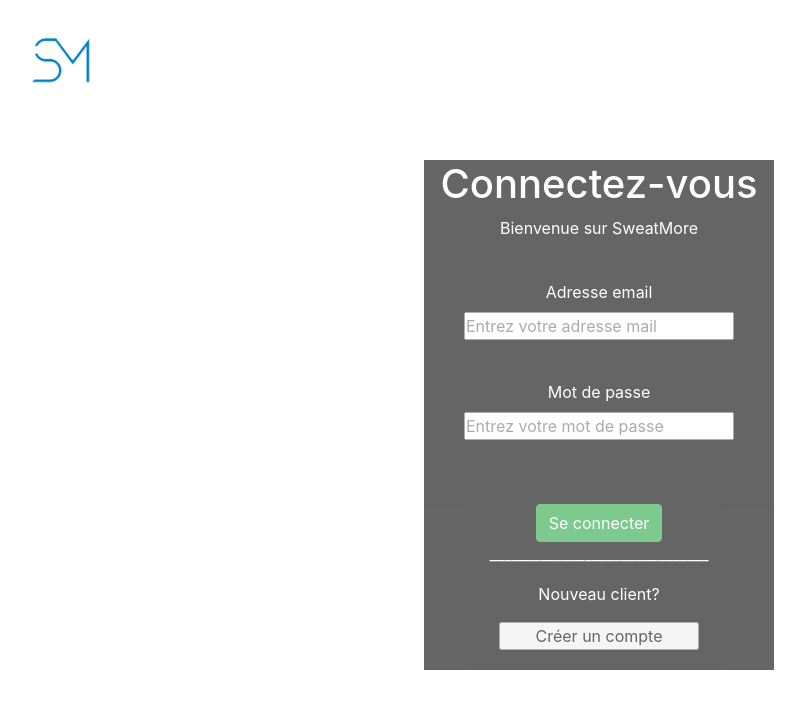
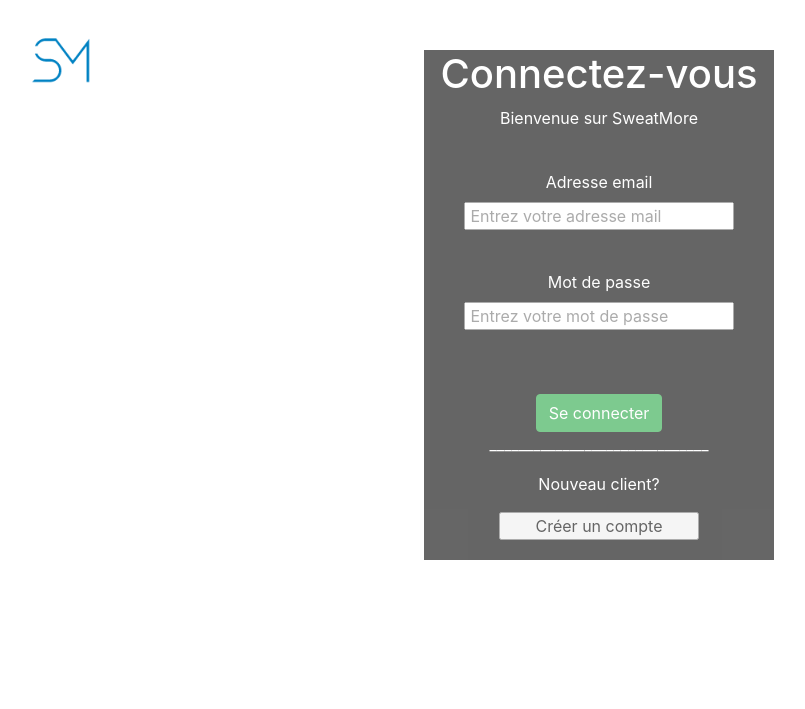
Before and after one commit to damien-simplon/site_catalogue_sweatmore, a PHP site: page /connexion.php in a window 1280 px wide. Shown: the top 709 px of the page, without its empty margins (41-846 px from the left). Run offline with PHP 8.4, Linux system fonts and the light colour scheme.

Commit message:
modif bottom connexion

```diff
--- a/connexion.php
+++ b/connexion.php
@@ -19,12 +19,12 @@ session_start();
             <br>
             <div class="form-group">
                 <label for="email">Adresse email</label>
-                <input type="mail" placeholder="Entrez votre adresse mail" name="email" required>
+                <input type="mail" placeholder=" Entrez votre adresse mail" name="email" required>
             </div>
             <br>
             <div class="form-group">
                 <label for="mdp">Mot de passe</label>
-                <input type="password" placeholder="Entrez votre mot de passe" name="mdp" required>
+                <input type="password" placeholder=" Entrez votre mot de passe" name="mdp" required>
             </div>
             <br>
             <br>
--- a/css/styles.css
+++ b/css/styles.css
@@ -235,13 +235,13 @@ footer{
 
 /********************CONNEXION********************/
 .container{
+    position:relative;
     background-color: black;
     opacity:0.6;
     color:white;
-    position:relative;
     width:350px;
     height:auto;
-    top:90px;
+    bottom:20px;
     text-align:center;
     margin:0 auto;
 }
```
